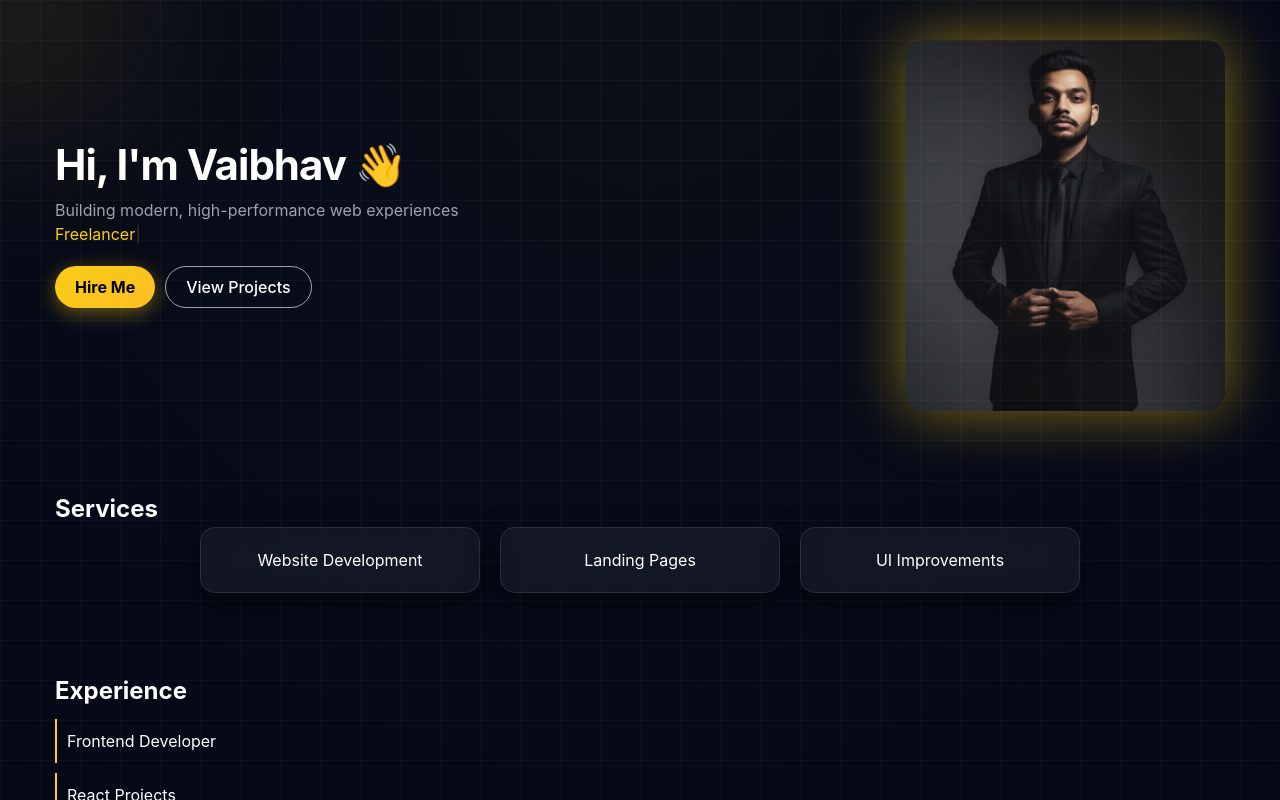
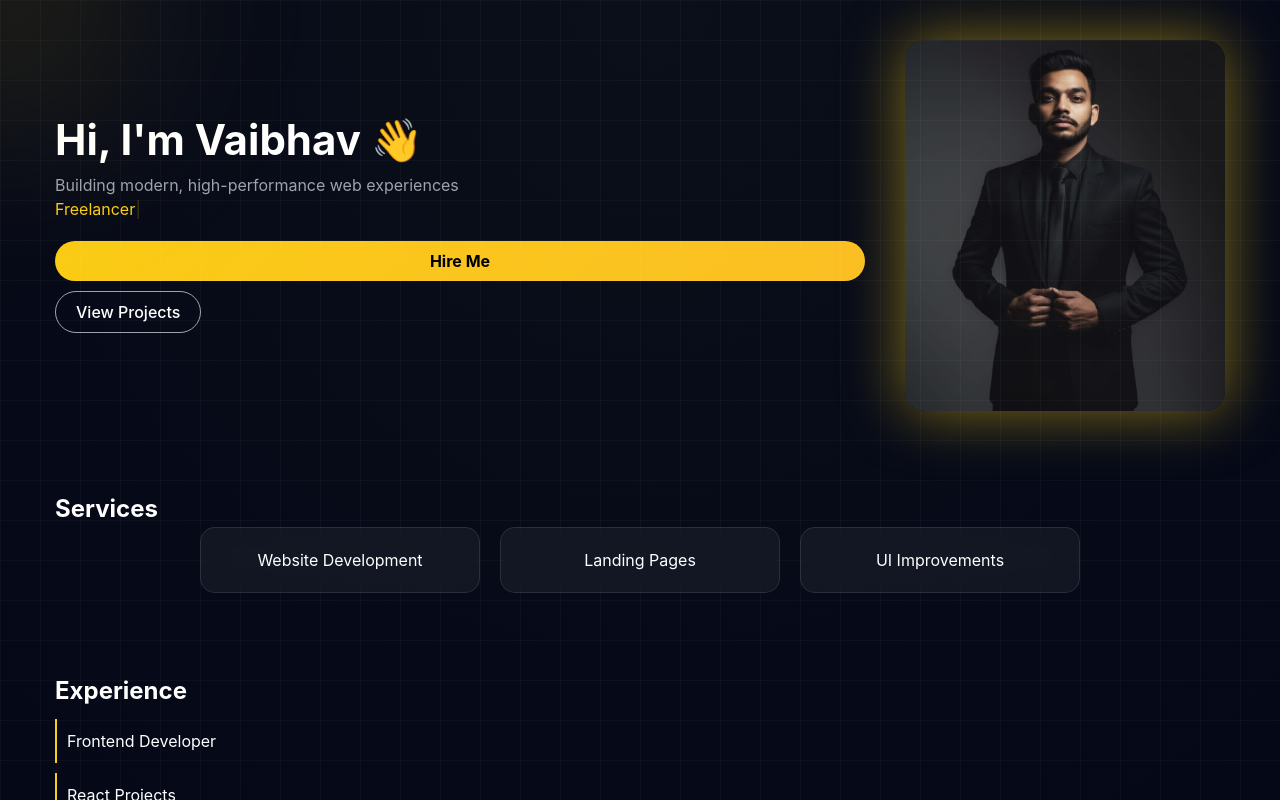
Before and after one commit to WHITEDEVILdn/Personal-Portfolio-Website, a React (Vite) app in the folder portfolio/: page / in a window 1280 px wide. Shown: the top 800 px of the page. Built offline with nearby package versions, Linux system fonts and the light colour scheme.

Commit message:
final portfolio update

```diff
--- a/portfolio/src/App.jsx
+++ b/portfolio/src/App.jsx
@@ -37,7 +37,6 @@ function App() {
           <div style={{ flex: 1, minWidth: "280px" }}>
             <h1 style={heading}>Hi, I'm Vaibhav 👋</h1>
 
-            {/* 🔥 NEW SUBTEXT */}
             <p style={subText}>
               Building modern, high-performance web experiences
             </p>
@@ -61,26 +60,31 @@ function App() {
                 Hire Me
               </motion.button>
 
-              {/* PROJECT DROPDOWN */}
-              <div
-                style={{ position: "relative" }}
-                onMouseEnter={() => setShowProjects(true)}
-                onMouseLeave={() => setShowProjects(false)}
-              >
-                <motion.button whileHover={{ scale: 1.05 }} style={btnOutline}>
+              {/* ✅ FIXED PROJECT SECTION */}
+              <div style={{ width: "100%" }}>
+                <motion.button
+                  whileHover={{ scale: 1.05 }}
+                  style={btnOutline}
+                  onClick={() => setShowProjects(!showProjects)}
+                >
                   View Projects
                 </motion.button>
 
-                {showProjects && (
-                  <motion.div
-                    initial={{ opacity: 0, y: 15 }}
-                    animate={{ opacity: 1, y: 0 }}
-                    style={dropdown}
-                  >
+                <motion.div
+                  initial={{ height: 0, opacity: 0 }}
+                  animate={
+                    showProjects
+                      ? { height: "auto", opacity: 1 }
+                      : { height: 0, opacity: 0 }
+                  }
+                  transition={{ duration: 0.4 }}
+                  style={{ overflow: "hidden" }}
+                >
+                  <div style={projectWrapper}>
                     <ProjectCard title="University Website" mouse={mouse} />
                     <ProjectCard title="Portfolio Website" mouse={mouse} />
-                  </motion.div>
-                )}
+                  </div>
+                </motion.div>
               </div>
             </div>
           </div>
@@ -146,7 +150,7 @@ function App() {
           </motion.button>
         </motion.div>
 
-        {/* 🔥 FOOTER */}
+        {/* FOOTER */}
         <div style={footer}>
           © 2026 Vaibhav Sharma • All rights reserved
         </div>
@@ -169,7 +173,6 @@ function ProjectCard({ title, mouse }) {
       style={glassCard}
     >
       <h3>{title}</h3>
-
       <motion.button whileHover={{ scale: 1.1 }} style={projectBtn}>
         View
       </motion.button>
@@ -201,8 +204,6 @@ function Timeline({ title }) {
 
 ////////////////////////////////////////////////////
 
-// STYLES
-
 const mainStyle = {
   background: `
     radial-gradient(circle at top, #0b0f19, #020617),
@@ -230,8 +231,7 @@ const section = { marginTop: 80 };
 
 const heading = {
   fontSize: 42,
-  fontWeight: "700",
-  letterSpacing: "-1px"
+  fontWeight: "700"
 };
 
 const subText = {
@@ -245,14 +245,13 @@ const image = {
   width: "100%",
   maxWidth: "320px",
   borderRadius: 20,
-  boxShadow: "0 0 60px rgba(250,204,21,0.5)",
-  margin: "0 auto"
+  boxShadow: "0 0 60px rgba(250,204,21,0.5)"
 };
 
 const btnContainer = {
   marginTop: 20,
   display: "flex",
-  flexWrap: "wrap",
+  flexDirection: "column",
   gap: "10px"
 };
 
@@ -262,8 +261,7 @@ const btnPrimary = {
   borderRadius: "999px",
   border: "none",
   fontWeight: "bold",
-  cursor: "pointer",
-  boxShadow: "0 5px 20px rgba(250,204,21,0.4)"
+  cursor: "pointer"
 };
 
 const btnOutline = {
@@ -274,21 +272,12 @@ const btnOutline = {
   color: "white"
 };
 
-const dropdown = {
-  position: "absolute",
-  top: "50px",
-  left: 0,
-  right: 0,
-  margin: "auto",
-  width: "90vw",
-  maxWidth: "350px",
-  background: "#111827",
-  padding: "15px",
-  borderRadius: "12px",
+const projectWrapper = {
   display: "flex",
-  flexDirection: "column",
-  gap: "15px",
-  boxShadow: "0 20px 40px rgba(0,0,0,0.6)"
+  gap: 15,
+  flexWrap: "wrap",
+  marginTop: 15,
+  justifyContent: "center"
 };
 
 const grid = {
@@ -306,8 +295,7 @@ const glassCard = {
   border: "1px solid rgba(255,255,255,0.1)",
   width: "100%",
   maxWidth: "280px",
-  textAlign: "center",
-  boxShadow: "0 10px 30px rgba(0,0,0,0.5)"
+  textAlign: "center"
 };
 
 const projectBtn = {
@@ -317,8 +305,7 @@ const projectBtn = {
   borderRadius: "999px",
   border: "none",
   marginTop: 10,
-  fontWeight: "bold",
-  cursor: "pointer"
+  fontWeight: "bold"
 };
 
 const timeline = {
```
